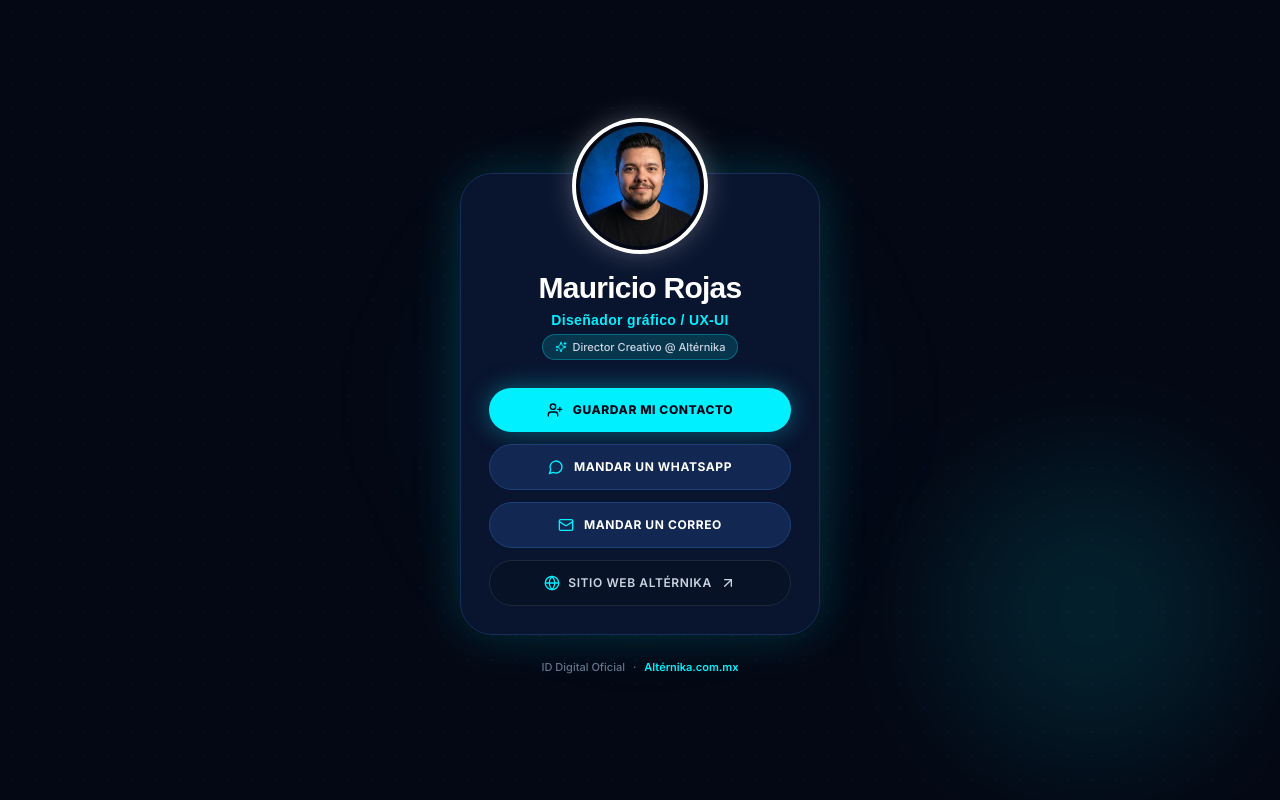
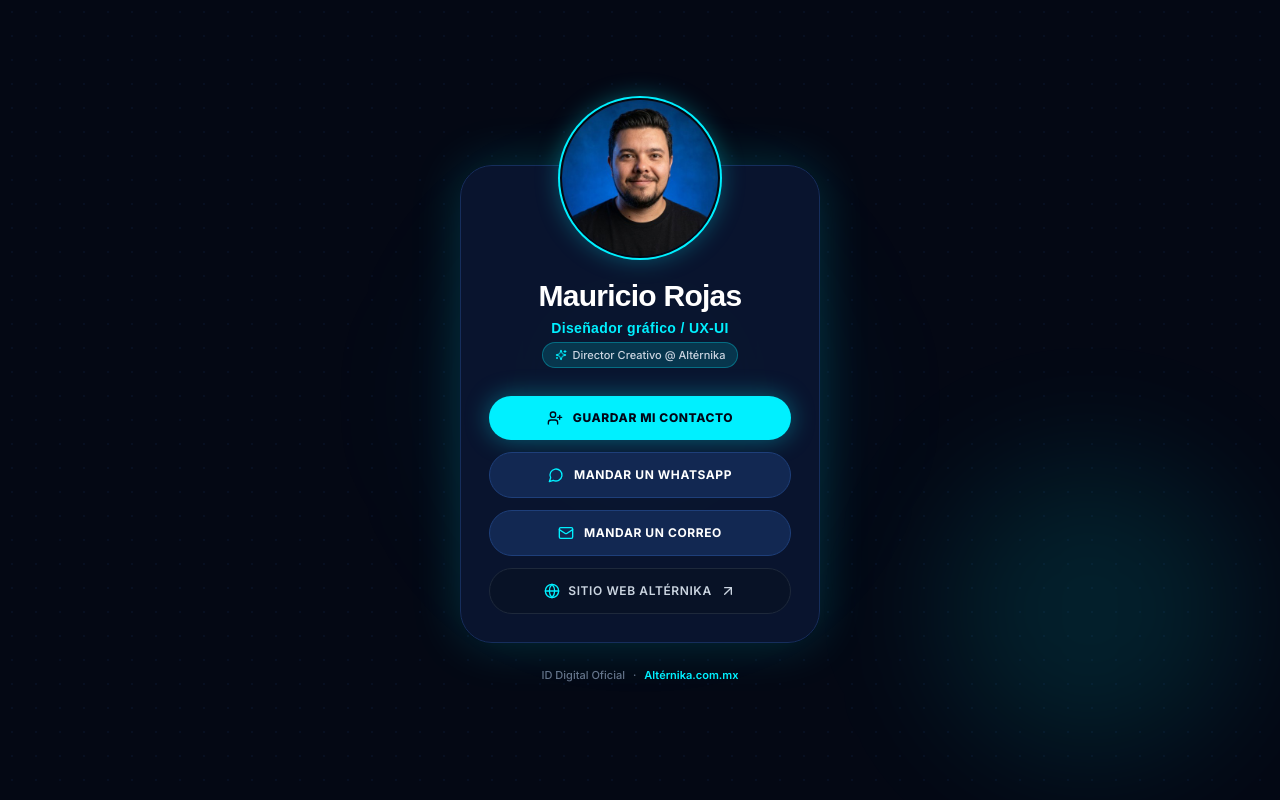
Before and after one commit to mrojasdg/alternika, a Next.js app: page /maurojas in a window 1280 px wide. Built offline with nearby package versions, Linux system fonts and the light colour scheme.

Commit message:
Update /maurojas page: enlarge photo 20%, thin cyan outline ring, dark digital card design

```diff
--- a/src/app/maurojas/page.tsx
+++ b/src/app/maurojas/page.tsx
@@ -41,7 +41,7 @@ END:VCARD`;
       <div className="absolute top-1/4 left-1/2 -translate-x-1/2 w-[500px] h-[400px] bg-[radial-gradient(circle_at_center,rgba(0,180,255,0.18)_0%,rgba(4,8,20,0)_70%)] pointer-events-none blur-3xl" />
       <div className="absolute bottom-10 right-10 w-[300px] h-[300px] bg-cyan-accent/10 rounded-full blur-3xl pointer-events-none" />
 
-      {/* Slimmer Centered Card Container (max-w-[340px] sm:max-w-[360px]) */}
+      {/* Slimmer Centered Card Container */}
       <motion.div
         initial={{ opacity: 0, y: 30, scale: 0.95 }}
         animate={{ opacity: 1, y: 0, scale: 1 }}
@@ -49,9 +49,9 @@ END:VCARD`;
         className="w-full max-w-[340px] sm:max-w-[360px] bg-[#0a1630]/95 backdrop-blur-2xl border border-[#162e5c] rounded-[32px] p-6 sm:p-7 relative shadow-[0_0_50px_rgba(0,240,255,0.18)] flex flex-col items-center mt-12 z-10"
       >
 
-        {/* Overhanging Profile Photo with Pure White Ring (No online badge) */}
-        <div className="relative -mt-20 sm:-mt-22 mb-5">
-          <div className="relative w-28 h-28 sm:w-32 sm:h-32 rounded-full overflow-hidden border-4 border-[#040814] ring-4 ring-white shadow-[0_0_30px_rgba(255,255,255,0.35)] bg-slate-900">
+        {/* Overhanging Profile Photo (20% Larger with Thin Cyan Outline) */}
+        <div className="relative -mt-24 sm:-mt-26 mb-5">
+          <div className="relative w-36 h-36 sm:w-40 sm:h-40 rounded-full overflow-hidden border-2 border-[#040814] ring-2 ring-cyan-accent shadow-[0_0_25px_rgba(0,240,255,0.35)] bg-slate-900">
             <Image
               src="/img/maurojas.jpg"
               alt="Mauricio Rojas"
```
